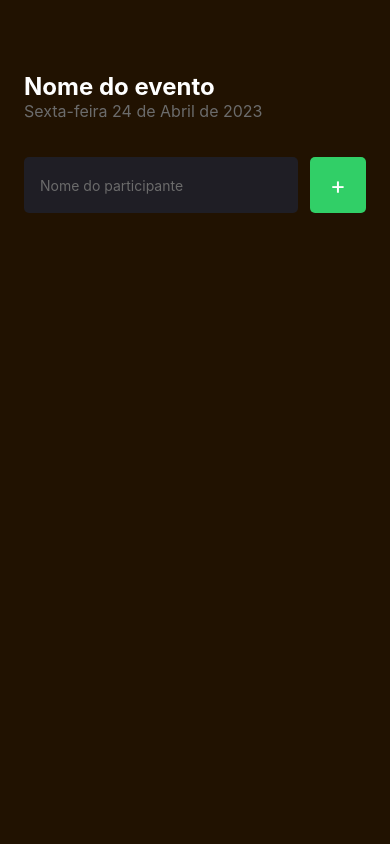
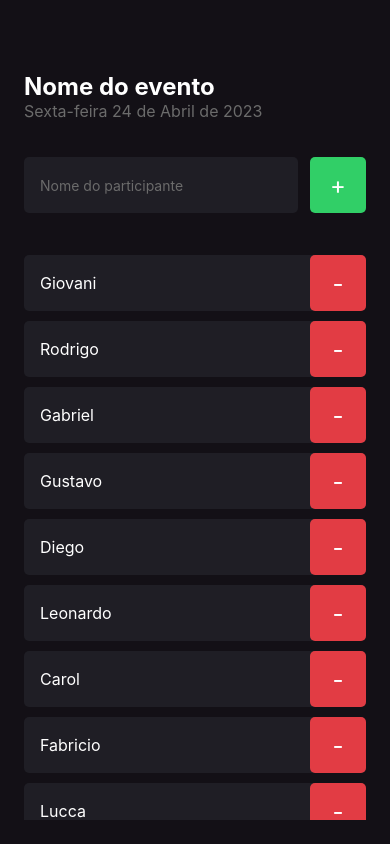
Before and after one commit to Giakomogcs/imhere, a React Native app: screen / in a window 390 px wide. Built offline with nearby package versions, Linux system fonts and the light colour scheme.

Commit message:
Criando componente Participant

```diff
--- /dev/null
+++ b/src/Components/Participant/index.tsx
@@ -0,0 +1,19 @@
+import { View, Text, TouchableOpacity } from "react-native";
+import { styles } from "./styles";
+
+type Props = {
+  name: string;
+  onRemove: () => void;
+};
+
+export function Participant({ name, onRemove }: Props) {
+  return (
+    <View style={styles.container}>
+      <Text style={styles.name}>{name}</Text>
+
+      <TouchableOpacity style={styles.button} onPress={onRemove}>
+        <Text style={styles.buttonText}>-</Text>
+      </TouchableOpacity>
+    </View>
+  );
+}
--- /dev/null
+++ b/src/Components/Participant/styles.ts
@@ -0,0 +1,31 @@
+import { StyleSheet } from "react-native";
+
+export const styles = StyleSheet.create({
+  container: {
+    width: "100%",
+    backgroundColor: "#1F1E25",
+    borderRadius: 5,
+    flexDirection: "row",
+    alignItems: "center",
+    marginBottom: 10,
+  },
+  name: {
+    color: "#fff",
+    fontSize: 16,
+    flex: 1,
+    marginLeft: 16,
+  },
+  buttonText: {
+    color: "#fff",
+    fontSize: 24,
+  },
+  button: {
+    width: 56,
+    height: 56,
+
+    justifyContent: "center",
+    alignItems: "center",
+    borderRadius: 5,
+    backgroundColor: "#E23C44",
+  },
+});
--- a/src/screens/Home/index.tsx
+++ b/src/screens/Home/index.tsx
@@ -1,9 +1,33 @@
-import { Text, View, TextInput, TouchableOpacity } from "react-native";
+import {
+  Text,
+  View,
+  TextInput,
+  TouchableOpacity,
+  ScrollView,
+} from "react-native";
 import { styles } from "./styles";
 
+import { Participant } from "../../Components/Participant";
+
 export default function Home() {
+  const participants = [
+    "Giovani",
+    "Rodrigo",
+    "Gabriel",
+    "Gustavo",
+    "Diego",
+    "Leonardo",
+    "Carol",
+    "Fabricio",
+    "Lucca",
+  ];
+
   function handleParticipantAdd() {
     console.log("Você clicou no botão de adicionar");
+  }
+
+  function handleParticipantRemove(name: string) {
+    console.log(`Você clicou no botão de remover o participante ${name}`);
   }
 
   return (
@@ -23,6 +47,16 @@
           <Text style={styles.buttonText}>+</Text>
         </TouchableOpacity>
       </View>
+
+      <ScrollView showsVerticalScrollIndicator={false}>
+        {participants.map((participant) => (
+          <Participant
+            key={participant}
+            name={participant}
+            onRemove={() => handleParticipantRemove(participant)}
+          />
+        ))}
+      </ScrollView>
     </View>
   );
 }
--- a/src/screens/Home/styles.ts
+++ b/src/screens/Home/styles.ts
@@ -3,7 +3,7 @@
 export const styles = StyleSheet.create({
   container: {
     flex: 1,
-    backgroundColor: "#211201",
+    backgroundColor: "#131016",
     padding: 24,
   },
   eventName: {
```
